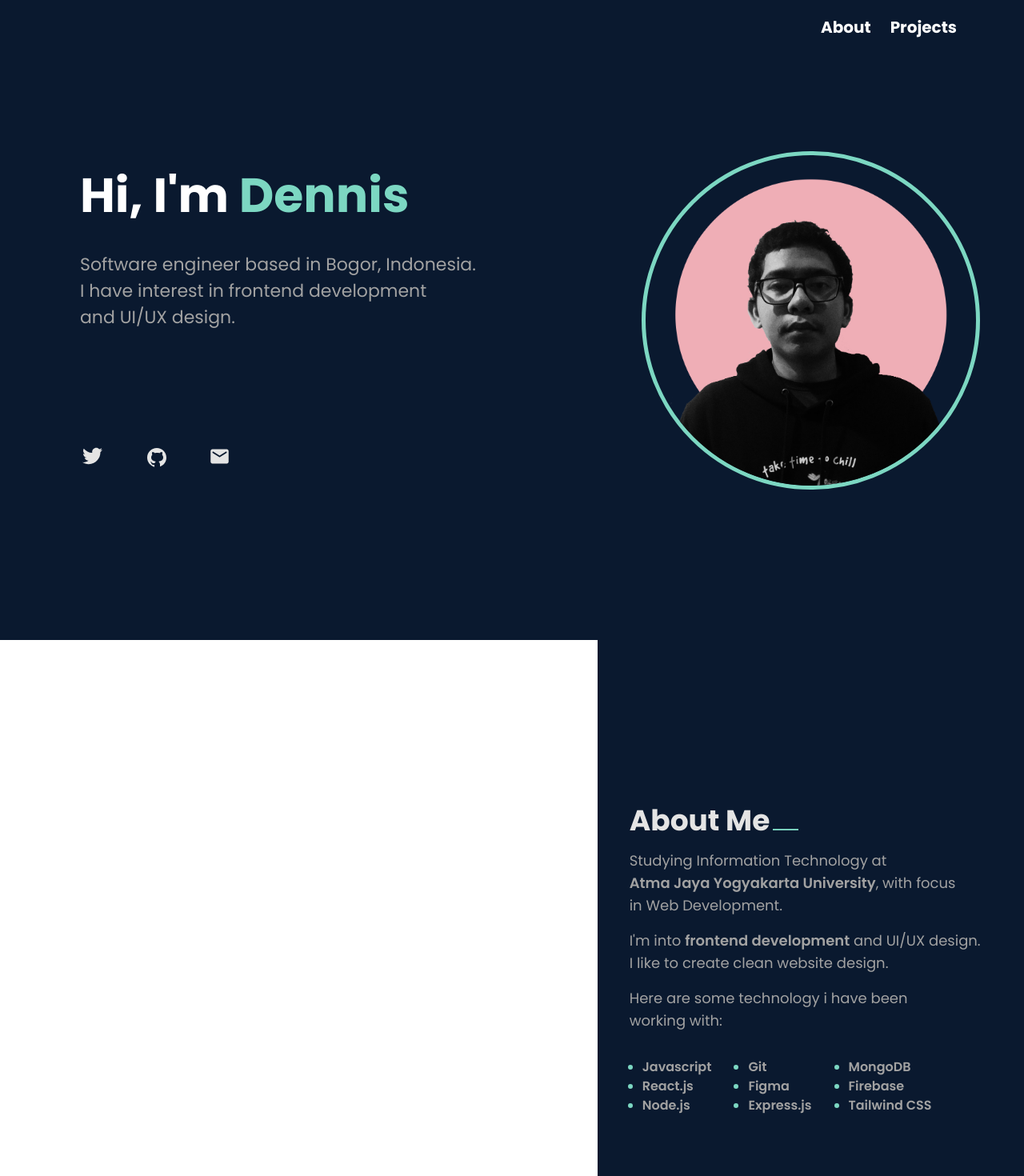
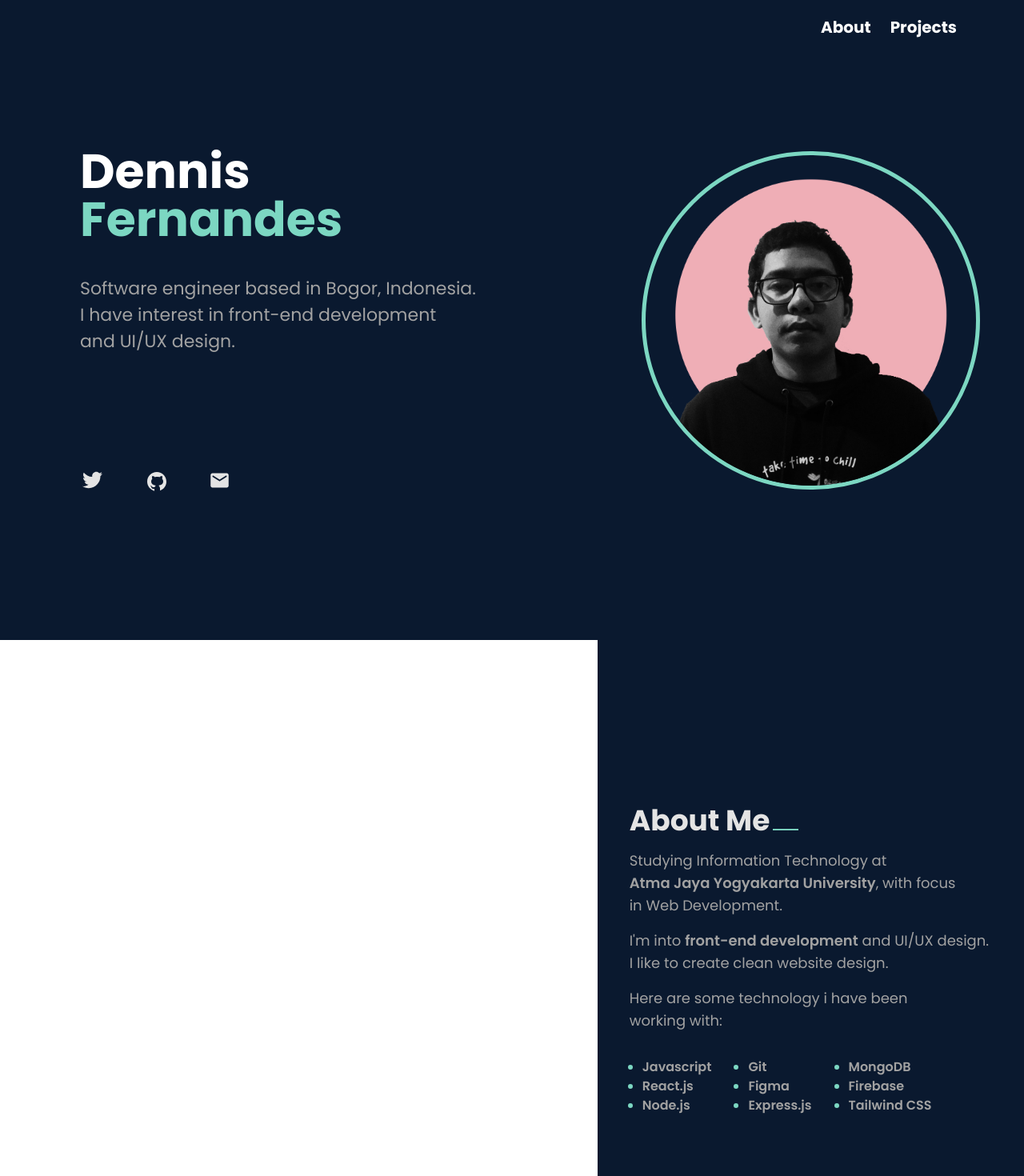
Before and after one commit to kecoaberotak/kecoaberotak-portfolio-website, a React (Vite) app: page / in a window 1280 px wide. Shown: the top 1470 px of the page at 80% size. Built offline with nearby package versions, Linux system fonts and the light colour scheme.

Commit message:
benerin content

```diff
--- a/src/components/elements/About.jsx
+++ b/src/components/elements/About.jsx
@@ -50,7 +50,7 @@ const About = () => {
         <br />in Web Development.
       </p>
       <p className="text-lg mb-4 text-abuDark">
-        I&#39;m into <span className="font-semibold">frontend development</span> and UI/UX design.
+        I&#39;m into <span className="font-semibold">front-end development</span> and UI/UX design.
         <br />I like to create clean website design.
       </p>
       <p className="text-lg mb-8 text-abuDark">
--- a/src/components/fragments/FixedSection.jsx
+++ b/src/components/fragments/FixedSection.jsx
@@ -3,9 +3,9 @@ import Socmed from "../elements/Socmed";
 const FixedSection = () => {
   return(
     <section className="relative md:fixed w-full md:w-7/12 min-h-screen inset-0 bg-biruDark flex justify-center flex-col p-[100px]">
-      <h1 className="text-6xl font-bold text-putihLight">Hi, I&#39;m <span className="text-biruLight">Dennis</span></h1>
+      <h1 className="text-6xl font-bold text-putihLight">Dennis <span className="text-biruLight">Fernandes</span></h1>
       <p className="text-[22px] text-abuDark mt-10">Software engineer based in Bogor, Indonesia.
-        <br />I have interest in frontend development
+        <br />I have interest in front-end development
         <br />and UI/UX design.
       </p>
       <Socmed />
```
